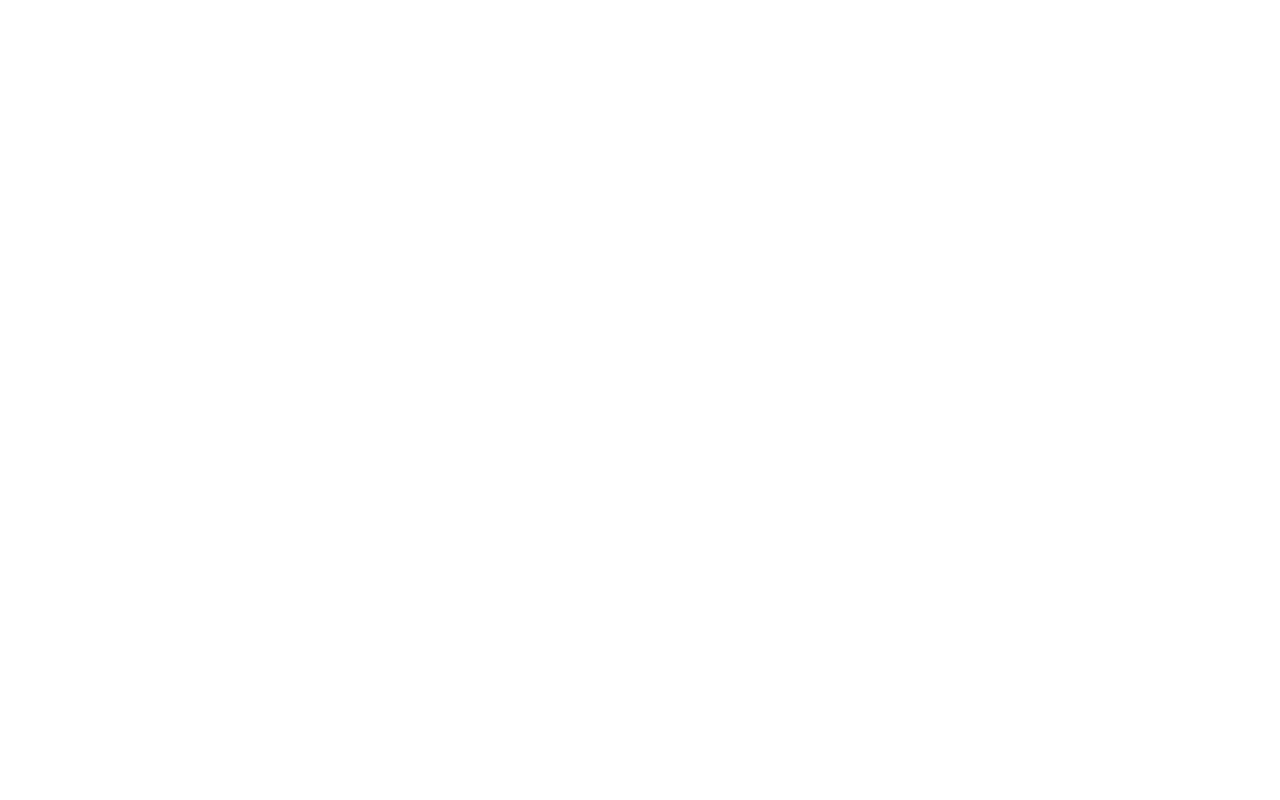
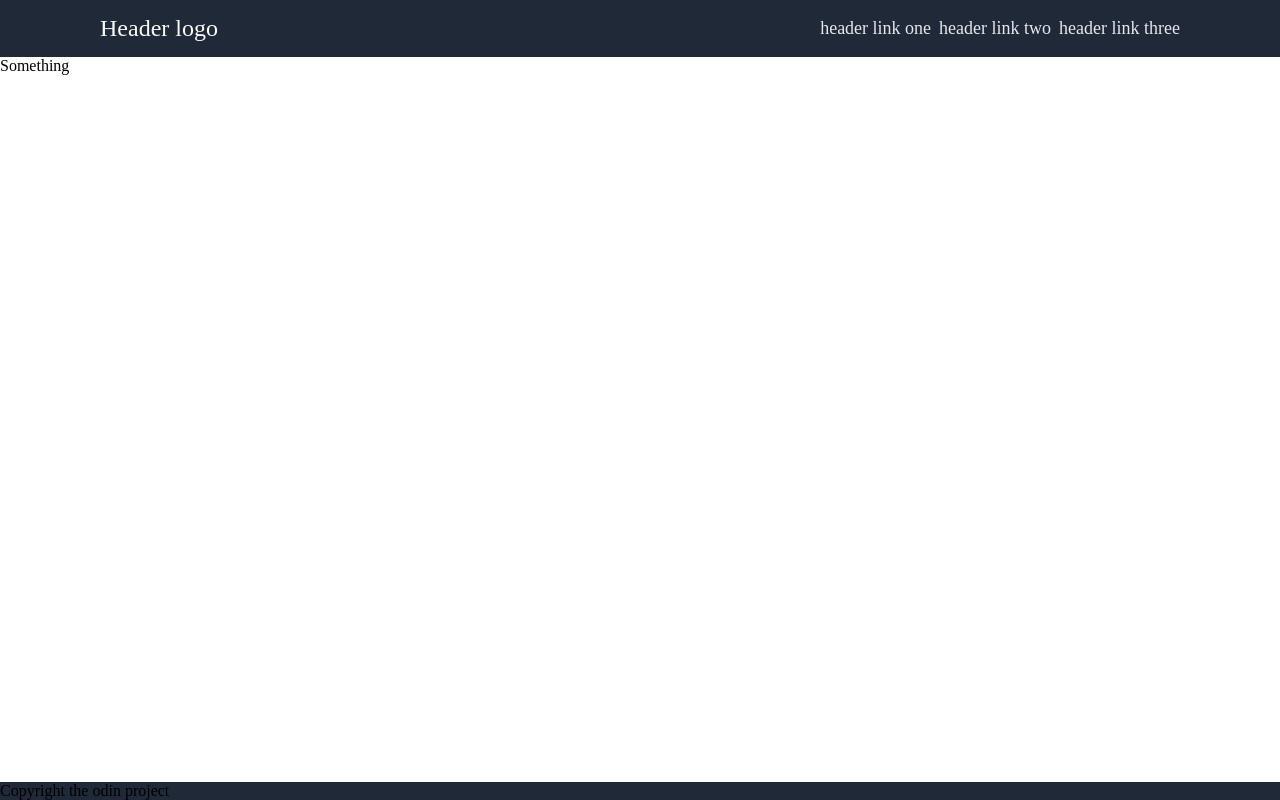
Before and after one commit to limesnej/landing-page, a plain HTML site: page index.html in a window 1280 px wide. Drawn offline with Linux system fonts and the light colour scheme.

Commit message:
Add style on header and footer to bottom
Put the footer on bottom. Also started placing and styling the header.

```diff
--- a/index.html
+++ b/index.html
@@ -3,14 +3,22 @@
 <head>
     <meta charset="UTF-8">
     <meta name="viewport" content="width=device-width, initial-scale=1.0">
-    <title>Document</title>
+    <title>Landing Page</title>
+    <link rel="stylesheet" href="styles.css">
 </head>
 <body>
-    <header></header>
-    <section class="section1"></section>
+    <header>
+        <div class="logo">Header logo</div>
+        <ul class="links">
+            <li><a>header link one</a></li>
+            <li><a>header link two</a></li>
+            <li><a>header link three</a></li>
+        </ul>
+    </header>
+    <section class="section1">Something</section>
     <section class="section2"></section>
     <section class="section3"></section>
     <section class="section4"></section>
-    <footer class="footer"></footer>
+    <footer class="footer">Copyright the odin project</footer>
 </body>
 </html>
--- a/styles.css
+++ b/styles.css
@@ -0,0 +1,38 @@
+html, body{
+    padding: 0;
+    margin: 0;
+    height: 100%;
+    display:flex;
+    flex-direction: column;
+}
+header{
+    background-color: #1F2937;
+    display: flex;
+    flex-direction: row;
+}
+
+.logo{
+    font-size: 24px;
+    color: #F9FAF8;
+    padding-left: 100px;
+    display:flex;
+    align-items: center;
+}
+
+ul{
+    margin-left: auto;
+    padding-right: 100px;
+    font-size: 18px;
+    color: #E5E7EB;
+    display: flex;
+    flex-direction: row;
+    align-items: center;
+    gap: 8px;
+}
+li{
+    list-style-type: none;
+}
+footer{
+    margin-top: auto;
+    background-color: #1F2937;
+}
```
Also changed, not shown: 2 other files.
